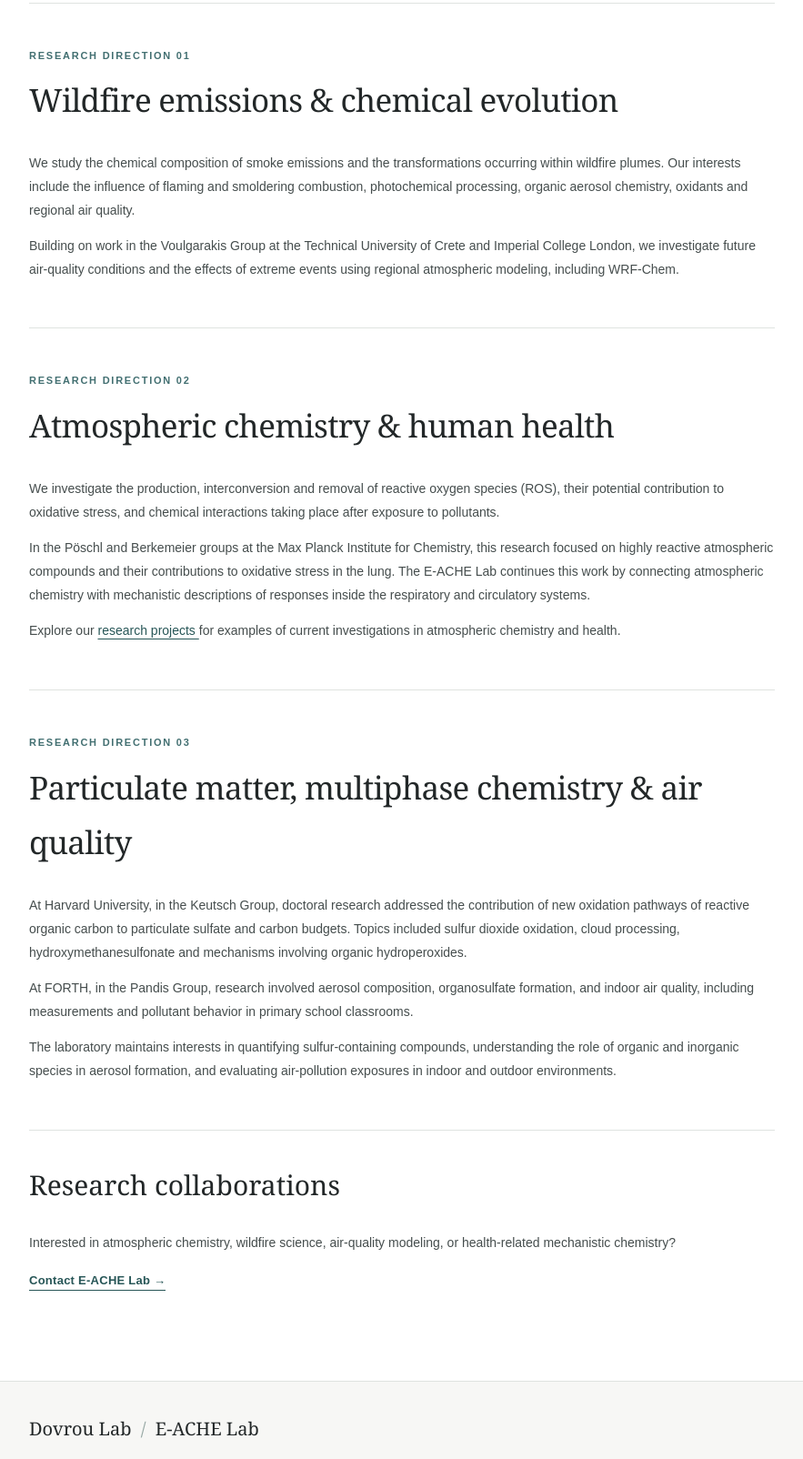
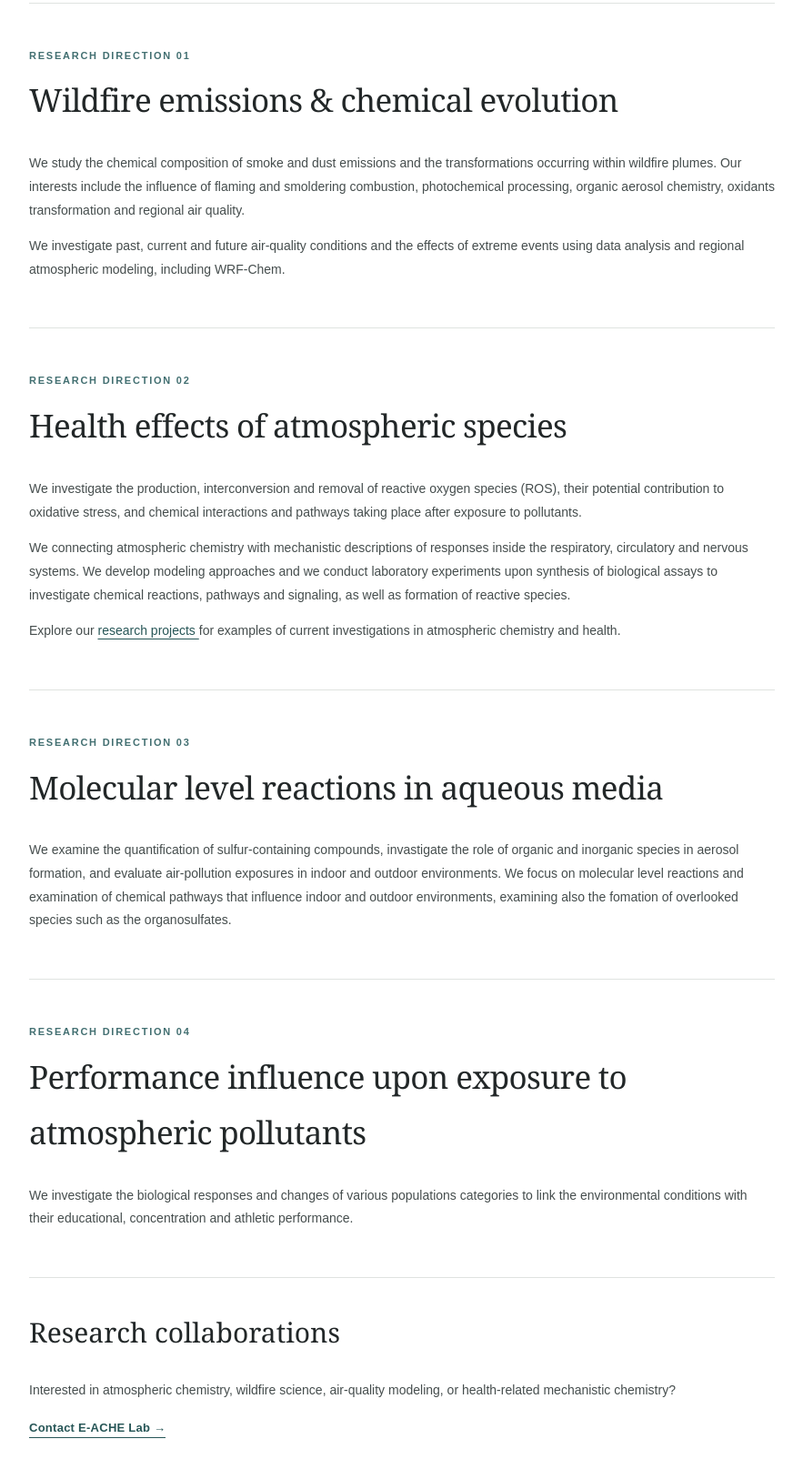
Before and after one commit to elenidovrouUoC/elenidovrouUoC.github.io, a plain HTML site: page research.html in a window 1280 px wide. Shown: the part 869-2473 px from the top of the page at 91% size, without its empty margins (78-961 px from the left). Drawn offline with Linux system fonts and the light colour scheme.

Commit message:
Update research.html

```diff
--- a/research.html
+++ b/research.html
@@ -125,10 +125,10 @@
       </h2>
      </div>
      <p>
-      We study the chemical composition of smoke emissions and the transformations occurring within wildfire plumes. Our interests include the influence of flaming and smoldering combustion, photochemical processing, organic aerosol chemistry, oxidants and regional air quality.
+      We study the chemical composition of smoke and dust emissions and the transformations occurring within wildfire plumes. Our interests include the influence of flaming and smoldering combustion, photochemical processing, organic aerosol chemistry, oxidants transformation and regional air quality.
      </p>
      <p>
-      Building on work in the Voulgarakis Group at the Technical University of Crete and Imperial College London, we investigate future air-quality conditions and the effects of extreme events using regional atmospheric modeling, including WRF-Chem.
+      We investigate past, current and future air-quality conditions and the effects of extreme events using data analysis and regional atmospheric modeling, including WRF-Chem.
      </p>
     </section>
     <section class="content-section" id="health">
@@ -137,14 +137,14 @@
        RESEARCH DIRECTION 02
       </span>
       <h2>
-       Atmospheric chemistry &amp; human health
+       Health effects of atmospheric species
       </h2>
      </div>
      <p>
-      We investigate the production, interconversion and removal of reactive oxygen species (ROS), their potential contribution to oxidative stress, and chemical interactions taking place after exposure to pollutants.
+      We investigate the production, interconversion and removal of reactive oxygen species (ROS), their potential contribution to oxidative stress, and chemical interactions and pathways taking place after exposure to pollutants.
      </p>
      <p>
-      In the P&ouml;schl and Berkemeier groups at the Max Planck Institute for Chemistry, this research focused on highly reactive atmospheric compounds and their contributions to oxidative stress in the lung. The E-ACHE Lab continues this work by connecting atmospheric chemistry with mechanistic descriptions of responses inside the respiratory and circulatory systems.
+      We connecting atmospheric chemistry with mechanistic descriptions of responses inside the respiratory, circulatory and nervous systems. We develop modeling approaches and we conduct laboratory experiments upon synthesis of biological assays to investigate chemical reactions, pathways and signaling, as well as formation of reactive species.
      </p>
      <p>
       Explore our
@@ -160,17 +160,24 @@
        RESEARCH DIRECTION 03
       </span>
       <h2>
-       Particulate matter, multiphase chemistry &amp; air quality
+       Molecular level reactions in aqueous media
       </h2>
      </div>
      <p>
-      At Harvard University, in the Keutsch Group, doctoral research addressed the contribution of new oxidation pathways of reactive organic carbon to particulate sulfate and carbon budgets. Topics included sulfur dioxide oxidation, cloud processing, hydroxymethanesulfonate and mechanisms involving organic hydroperoxides.
+      We examine the quantification of sulfur-containing compounds, invastigate the role of organic and inorganic species in aerosol formation, and evaluate air-pollution exposures in indoor and outdoor environments. We focus on molecular level reactions and examination of chemical pathways that influence indoor and outdoor environments, examining also the fomation of overlooked species such as the organosulfates.
      </p>
+    </section>
+     <section class="content-section" id="air-quality">
+     <div class="section-heading">
+      <span class="small-kicker">
+       RESEARCH DIRECTION 04
+      </span>
+      <h2>
+       Performance influence upon exposure to atmospheric pollutants
+      </h2>
+     </div>
      <p>
-      At FORTH, in the Pandis Group, research involved aerosol composition, organosulfate formation, and indoor air quality, including measurements and pollutant behavior in primary school classrooms.
-     </p>
-     <p>
-      The laboratory maintains interests in quantifying sulfur-containing compounds, understanding the role of organic and inorganic species in aerosol formation, and evaluating air-pollution exposures in indoor and outdoor environments.
+      We investigate the biological responses and changes of various populations categories to link the environmental conditions with their educational, concentration and athletic performance.
      </p>
     </section>
     <div class="closing-line">
```
